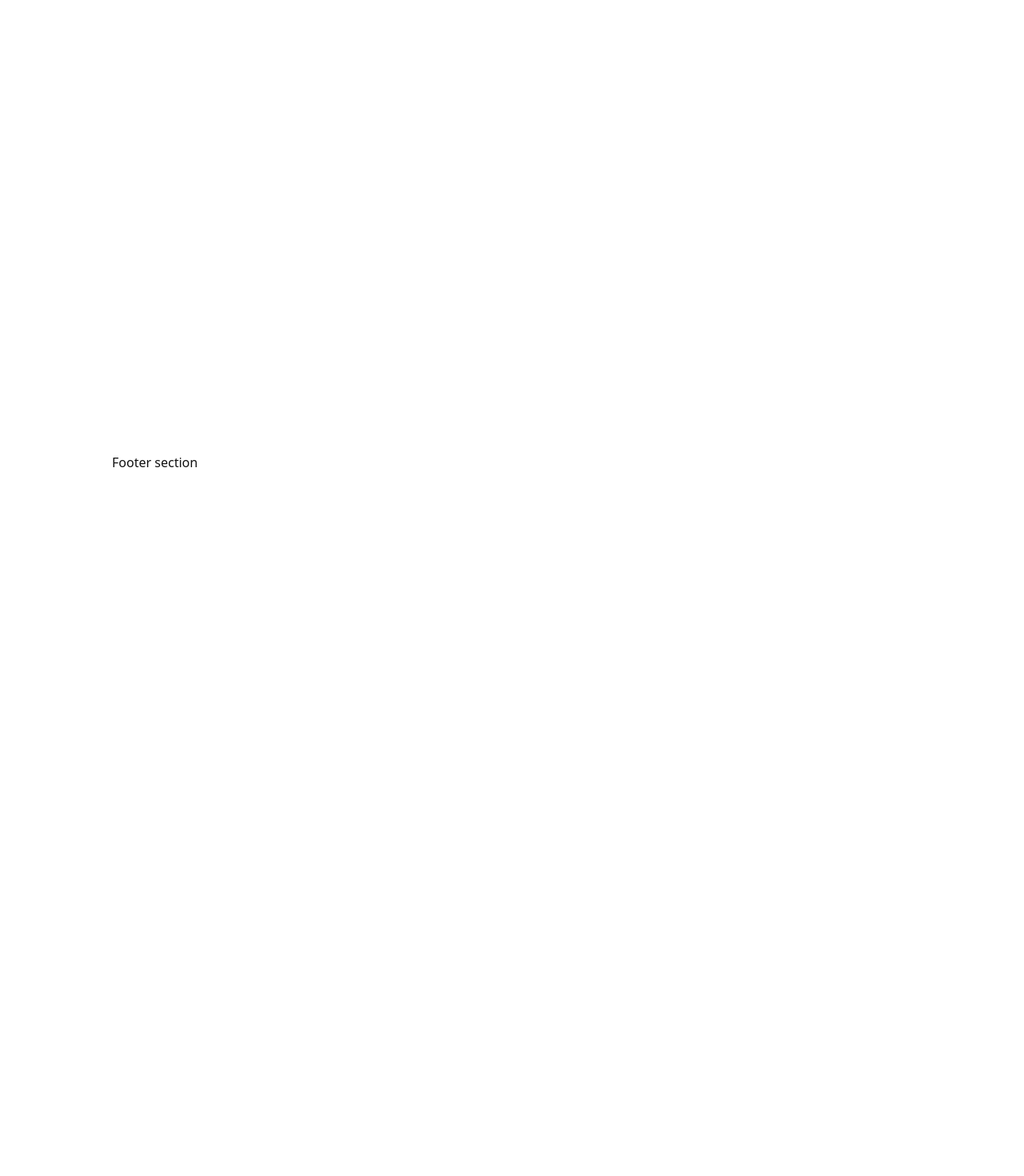
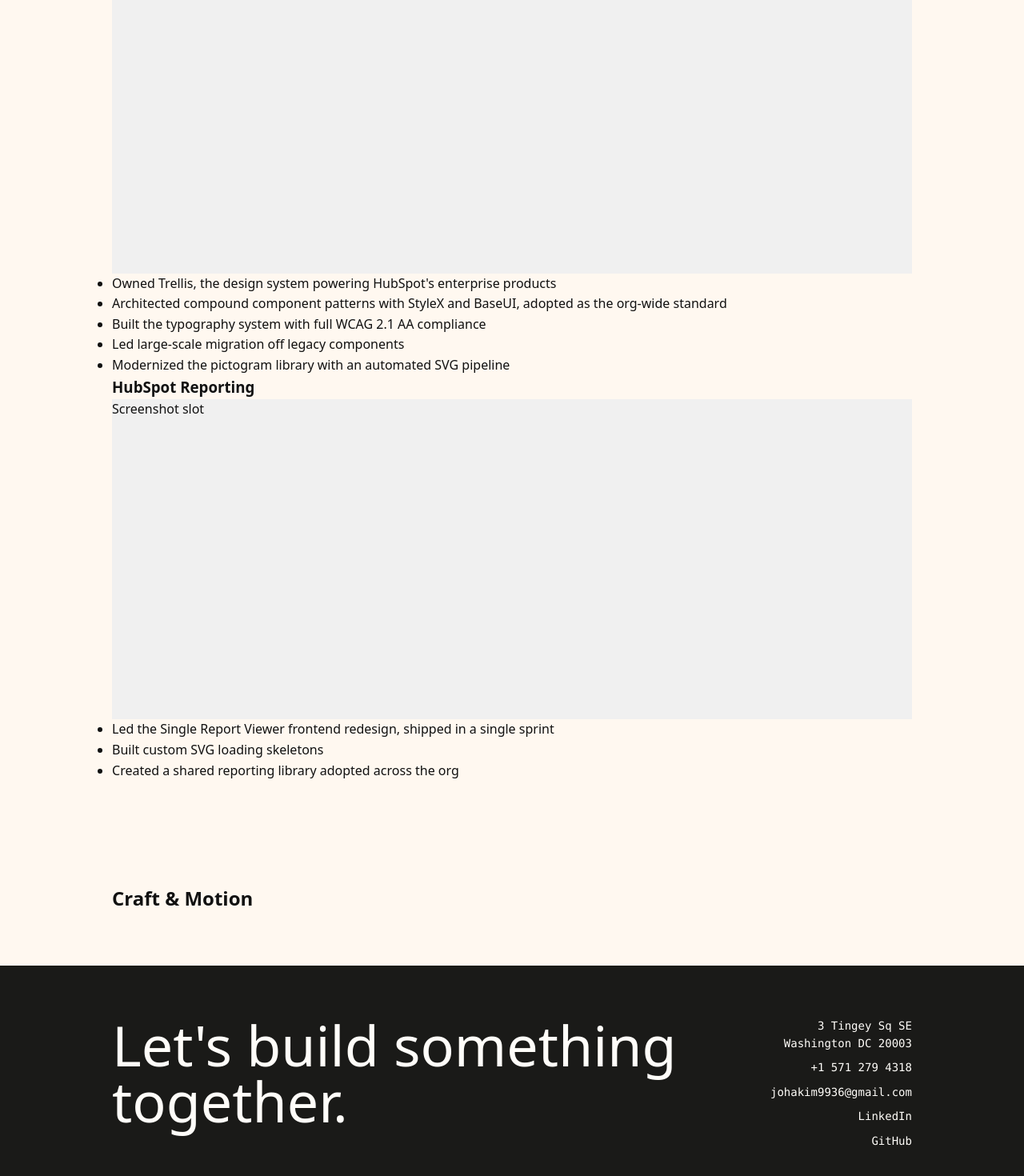
Before and after one commit to Joha99/joha-kim-portfolio, a React (Vite) app: page / in a window 1280 px wide. Shown: the part 1234-2704 px from the top of the page at 80% size. Before the commit the page ends 2300 px from the top, so only its background shows below. Built offline with nearby package versions, Linux system fonts and the light colour scheme.

Commit message:
add footer

```diff
--- a/src/App.tsx
+++ b/src/App.tsx
@@ -1,15 +1,19 @@
 import { PageGridLayout } from "@/components/layout/PageGridLayout";
-import { Body } from "@/components/sections/Body";
+import { About } from "@/components/sections/About";
+import { Artwork } from "@/components/sections/Artwork";
 import { Footer } from "@/components/sections/Footer";
 import { Header } from "@/components/sections/Header";
 import { Hero } from "@/components/sections/Hero";
+import { Projects } from "@/components/sections/Projects";
 
 function App() {
   return (
     <PageGridLayout>
       <Header />
       <Hero />
-      <Body />
+      <About />
+      <Projects />
+      <Artwork />
       <Footer />
     </PageGridLayout>
   );
--- a/src/components/layout/PageGridLayout.tsx
+++ b/src/components/layout/PageGridLayout.tsx
@@ -6,16 +6,18 @@ interface PageGridLayoutProps {
 }
 
 const Grid = styled.div(() => ({
+  backgroundColor: "#FFF8F0",
   columnGap: "1.5rem",
   display: "grid",
   gridTemplateColumns:
     "1fr repeat(12, minmax(0, calc((1000px - 11 * 1.5rem) / 12))) 1fr",
 }));
 
-export const PageGridSection = styled.section(() => ({
+export const PageGridSection = styled.section(({ theme }) => ({
   display: "grid",
   gridColumn: "1 / -1",
   gridTemplateColumns: "subgrid",
+  paddingBlock: theme.spacing["64"],
 }));
 
 export function PageGridLayout({ children }: PageGridLayoutProps) {
--- /dev/null
+++ b/src/components/sections/About.tsx
@@ -0,0 +1,28 @@
+import styled from "styled-components";
+
+import { PageGridSection } from "@/components/layout/PageGridLayout";
+
+const Section = styled(PageGridSection)(() => ({}));
+
+const Content = styled.div(() => ({
+  gridColumn: "2 / -2",
+}));
+
+export function About() {
+  return (
+    <Section id="about">
+      <Content>
+        <h2>About</h2>
+        <p>
+          Design engineer bridging design and code. I focus on component
+          architecture and visual polish — building systems that scale and
+          interfaces that feel right down to the pixel.
+        </p>
+        <p>
+          Georgia Tech CS graduate. 4+ years at HubSpot owning enterprise design
+          systems. I speak English, Korean, Japanese, and Spanish.
+        </p>
+      </Content>
+    </Section>
+  );
+}
--- a/src/components/sections/Body.tsx
+++ b/src/components/sections/Artwork.tsx
@@ -2,19 +2,18 @@ import styled from "styled-components";
 
 import { PageGridSection } from "@/components/layout/PageGridLayout";
 
-const Section = styled(PageGridSection)(() => ({
-  backgroundColor: "white",
-  minHeight: "1000px",
-}));
+const Section = styled(PageGridSection)(() => ({}));
 
 const Content = styled.div(() => ({
   gridColumn: "2 / -2",
 }));
 
-export function Body() {
+export function Artwork() {
   return (
-    <Section>
-      <Content>Body section</Content>
+    <Section id="artwork">
+      <Content>
+        <h2>Craft & Motion</h2>
+      </Content>
     </Section>
   );
 }
--- a/src/components/sections/Footer.tsx
+++ b/src/components/sections/Footer.tsx
@@ -2,19 +2,82 @@ import styled from "styled-components";
 
 import { PageGridSection } from "@/components/layout/PageGridLayout";
 
-const StyledFooter = styled(PageGridSection).attrs({ as: "footer" })(() => ({
-  backgroundColor: "white",
+const StyledFooter = styled(PageGridSection)(({ theme }) => ({
+  backgroundColor: theme.colors.bgNight,
+  color: theme.colors.bg,
+}));
+
+const Content = styled.div(() => ({
+  display: "grid",
+  gridColumn: "2 / -2",
+  gridTemplateColumns: "repeat(4, 1fr)",
+  gridTemplateRows: "1fr auto",
   height: "500px",
 }));
 
-const Content = styled.div(() => ({
-  gridColumn: "2 / -2",
+const CTA = styled.h2(({ theme }) => ({
+  fontSize: theme.fontSizes["6xl"],
+  fontWeight: "normal",
+  gridColumn: "1 / 4",
+  lineHeight: 1,
+}));
+
+const List = styled.ul(({ theme }) => ({
+  display: "flex",
+  flexDirection: "column",
+  fontFamily: theme.fonts.mono,
+  fontSize: theme.fontSizes.sm,
+  gap: theme.spacing["8"],
+  gridColumn: "4 / 5",
+  listStyleType: "none",
+}));
+
+const ListItem = styled.li(() => ({
+  textAlign: "right",
+}));
+
+const TechStack = styled.p(() => ({
+  gridColumn: "1 / 5",
+  justifySelf: "center",
 }));
 
 export function Footer() {
   return (
-    <StyledFooter>
-      <Content>Footer section</Content>
+    <StyledFooter id="contact">
+      <Content>
+        <CTA>Let's build something together.</CTA>
+        <List>
+          <ListItem>
+            <p>3 Tingey Sq SE</p>
+            <p>Washington DC 20003</p>
+          </ListItem>
+          <ListItem>
+            <p>+1 571 279 4318</p>
+          </ListItem>
+          <ListItem>
+            <a href="mailto:johakim9936@gmail.com">johakim9936@gmail.com</a>
+          </ListItem>
+          <ListItem>
+            <a
+              href="https://linkedin.com/in/joha-kim"
+              target="_blank"
+              rel="noopener noreferrer"
+            >
+              LinkedIn
+            </a>
+          </ListItem>
+          <ListItem>
+            <a
+              href="https://github.com/joha-kim"
+              target="_blank"
+              rel="noopener noreferrer"
+            >
+              GitHub
+            </a>
+          </ListItem>
+        </List>
+        <TechStack>Built with React + TypeScript + Styled Components</TechStack>
+      </Content>
     </StyledFooter>
   );
 }
--- a/src/components/sections/Header.tsx
+++ b/src/components/sections/Header.tsx
@@ -5,7 +5,7 @@ import styled from "styled-components";
 import { PageGridSection } from "@/components/layout/PageGridLayout";
 
 const StyledHeader = styled(PageGridSection).attrs({ as: "header" })(() => ({
-  backgroundColor: "white",
+  paddingBlock: 0,
   height: "4rem",
 }));
 
--- a/src/components/sections/Hero.tsx
+++ b/src/components/sections/Hero.tsx
@@ -3,7 +3,7 @@ import styled from "styled-components";
 import { PageGridSection } from "@/components/layout/PageGridLayout";
 
 const Section = styled(PageGridSection)(() => ({
-  backgroundColor: "white",
+  paddingBlock: 0,
   height: "calc(100vh - 4rem)",
 }));
 
--- /dev/null
+++ b/src/components/sections/Projects.tsx
@@ -0,0 +1,54 @@
+import styled from "styled-components";
+
+import { PageGridSection } from "@/components/layout/PageGridLayout";
+
+const Section = styled(PageGridSection)(() => ({}));
+
+const Content = styled.div(() => ({
+  gridColumn: "2 / -2",
+}));
+
+const ProjectCard = styled.div(() => ({}));
+
+const ImageSlot = styled.div(() => ({
+  background: "#f0f0f0",
+  height: "400px",
+}));
+
+export function Projects() {
+  return (
+    <Section id="projects">
+      <Content>
+        <h2>Projects</h2>
+
+        <ProjectCard>
+          <h3>HubSpot Design Systems</h3>
+          <ImageSlot>Screenshot slot</ImageSlot>
+          <ul>
+            <li>
+              Owned Trellis, the design system powering HubSpot's enterprise
+              products
+            </li>
+            <li>
+              Architected compound component patterns with StyleX and BaseUI,
+              adopted as the org-wide standard
+            </li>
+            <li>Built the typography system with full WCAG 2.1 AA compliance</li>
+            <li>Led large-scale migration off legacy components</li>
+            <li>Modernized the pictogram library with an automated SVG pipeline</li>
+          </ul>
+        </ProjectCard>
+
+        <ProjectCard>
+          <h3>HubSpot Reporting</h3>
+          <ImageSlot>Screenshot slot</ImageSlot>
+          <ul>
+            <li>Led the Single Report Viewer frontend redesign, shipped in a single sprint</li>
+            <li>Built custom SVG loading skeletons</li>
+            <li>Created a shared reporting library adopted across the org</li>
+          </ul>
+        </ProjectCard>
+      </Content>
+    </Section>
+  );
+}
--- a/src/styles/theme.ts
+++ b/src/styles/theme.ts
@@ -1,12 +1,20 @@
 export const theme = {
   colors: {
-    bg: "#ffffff",
+    bg: "#FFFDF9",
+    bgWarm: "#FFF8F0",
+    bgSand: "#F5F0E8",
+    bgNight: "#1A1A18",
     fg: "#111111",
-    fgMuted: "#6b7280",
-    border: "#e5e7eb",
-    accent: "#111111",
-    accentFg: "#ffffff",
-    surface: "#f9fafb",
+    fgSecondary: "#4A4A45",
+    fgMuted: "#8A8A82",
+    fgInverse: "#FAFAF7",
+    border: "#E5E0D8",
+    borderStrong: "#C8C2B8",
+    borderInverse: "#2C2C28",
+    ember: "#E8572A",
+    volt: "#C7EF00",
+    cobalt: "#3A5BD9",
+    stone: "#D4C5B0",
   },
   fonts: {
     sans: "system-ui, -apple-system, 'Segoe UI', Roboto, sans-serif",
@@ -22,7 +30,8 @@ export const theme = {
     "3xl": "30px",
     "4xl": "36px",
     "5xl": "48px",
-    "6xl": "100px",
+    "6xl": "70px",
+    "7xl": "100px",
   },
   spacing: {
     "2": "2px",
```
